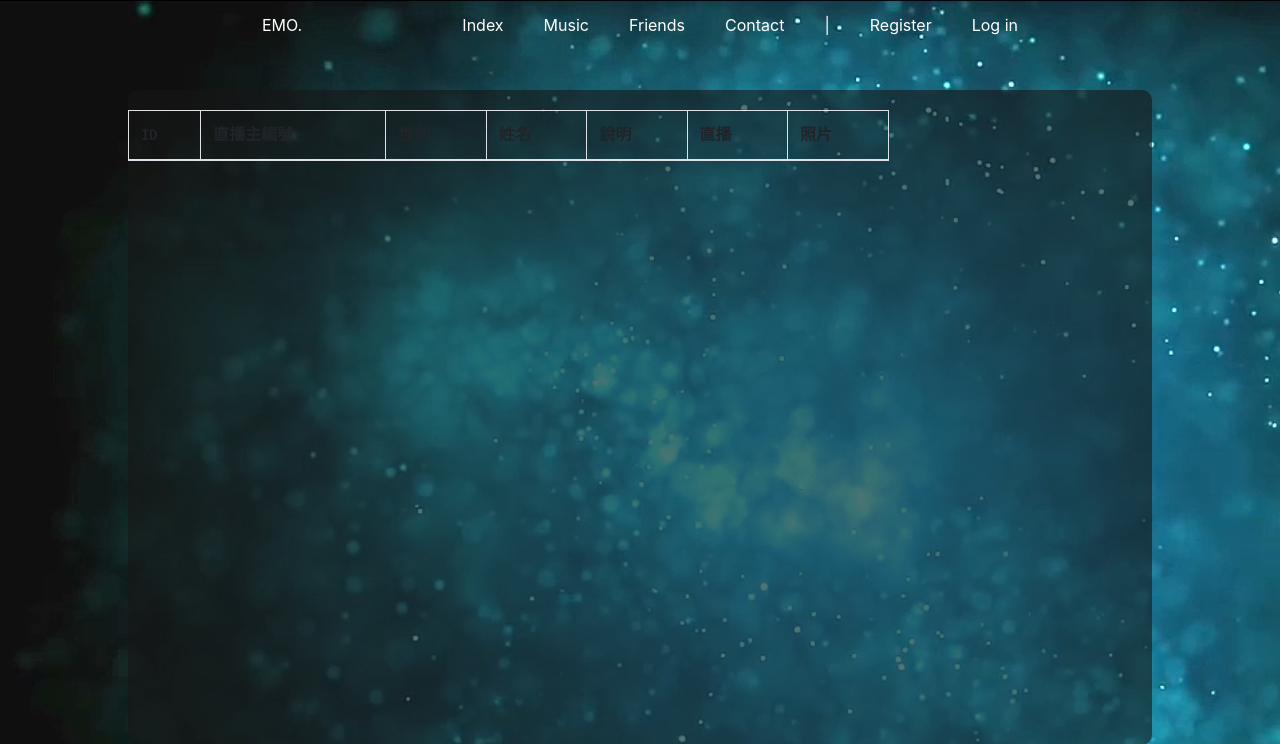
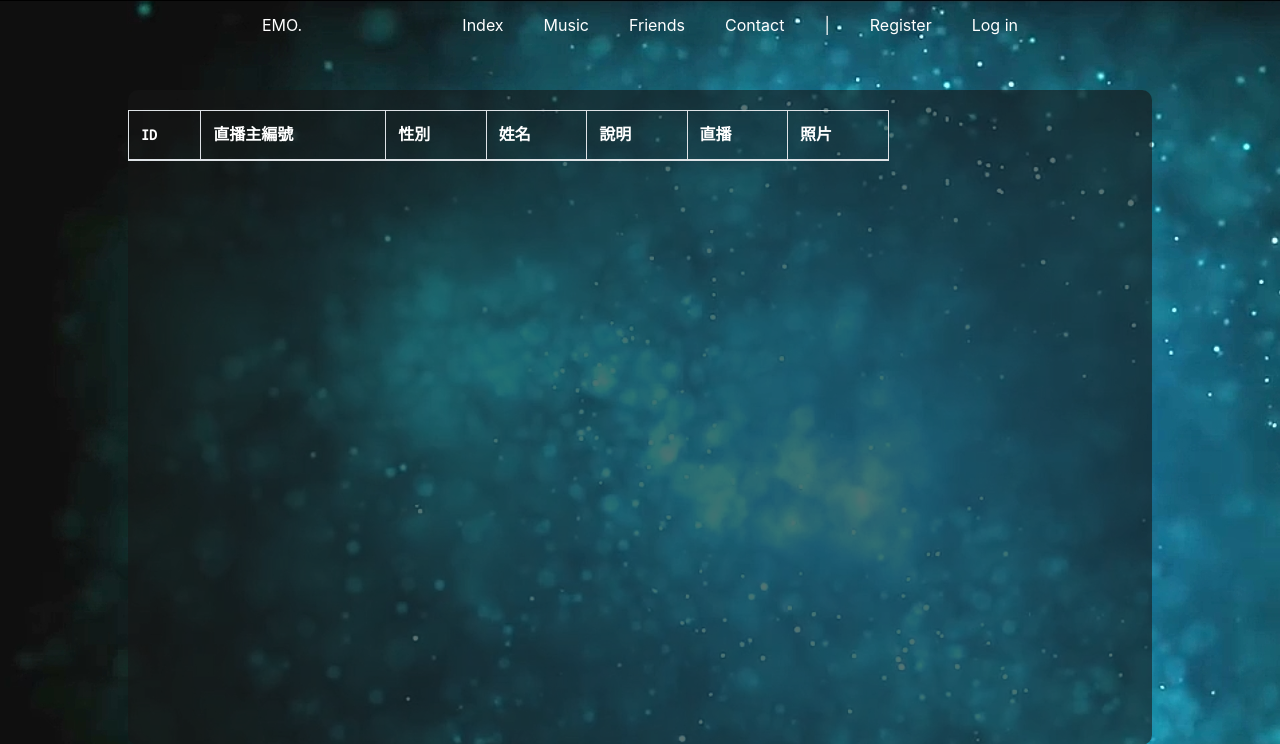
Before and after one commit to aienteam4/team4project, a Django app: page /donate/ in a window 1280 px wide. Shown: the top 744 px of the page. Run offline with Django 3.2, Linux system fonts and the light colour scheme; data comes from the database, SQL or seed files in the repository; lists and menus that the app fills with data are empty; some libraries are stand-ins or nearby versions.

Commit message:
10031134

```diff
--- a/virtual/team4/donate/templates/donate/site.html
+++ b/virtual/team4/donate/templates/donate/site.html
@@ -6,6 +6,9 @@
 <link rel="stylesheet" href="https://use.fontawesome.com/releases/v5.3.1/css/all.css" integrity="sha384-mzrmE5qonljUremFsqc01SB46JvROS7bZs3IO2EmfFsd15uHvIt+Y8vEf7N7fWAU" crossorigin="anonymous">
 <link rel="stylesheet" href="https://stackpath.bootstrapcdn.com/bootstrap/4.1.3/css/bootstrap.min.css" integrity="sha384-MCw98/SFnGE8fJT3GXwEOngsV7Zt27NXFoaoApmYm81iuXoPkFOJwJ8ERdknLPMO" crossorigin="anonymous">
 <style>
+    body {
+      color:white !important;
+    }
     .thumb{
         width:100px;
     }
--- a/virtual/team4/donate/templates/donate/siteadm.html
+++ b/virtual/team4/donate/templates/donate/siteadm.html
@@ -6,7 +6,9 @@
 <link rel="stylesheet" href="https://use.fontawesome.com/releases/v5.3.1/css/all.css" integrity="sha384-mzrmE5qonljUremFsqc01SB46JvROS7bZs3IO2EmfFsd15uHvIt+Y8vEf7N7fWAU" crossorigin="anonymous">
 <link rel="stylesheet" href="https://stackpath.bootstrapcdn.com/bootstrap/4.1.3/css/bootstrap.min.css" integrity="sha384-MCw98/SFnGE8fJT3GXwEOngsV7Zt27NXFoaoApmYm81iuXoPkFOJwJ8ERdknLPMO" crossorigin="anonymous">
 <style>
-
+    body {
+      color:white !important;
+    }
     .thumb{
         width:100px;
     }
```
